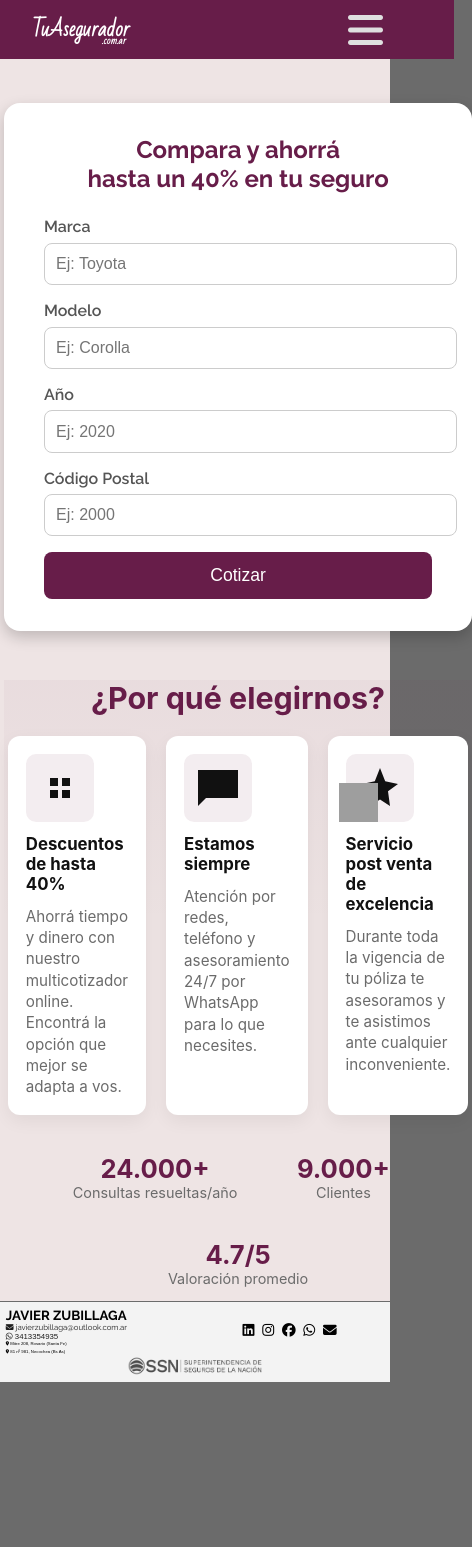
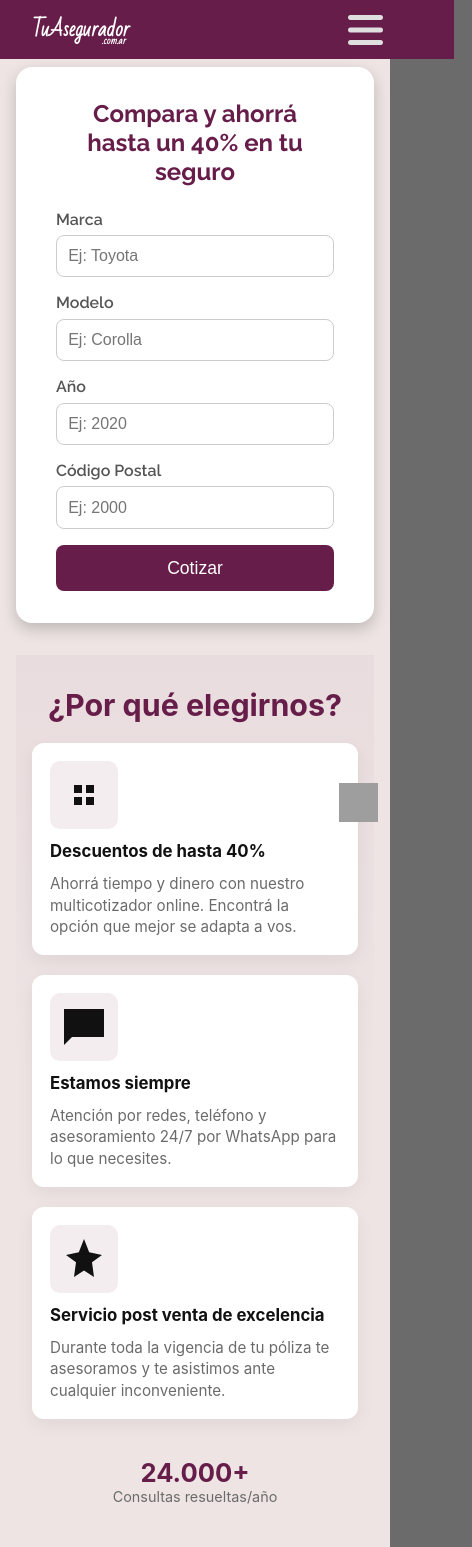
Before and after one commit to zubijavi/TuAsegurador, a React (Vite) app: page / in a window 390 px wide. Shown: the top 1547 px of the page, 472 px wide, since content can reach past the window. Before the commit the page ends 1392 px from the top, so only its background shows below. Built offline with nearby package versions, Linux system fonts and the light colour scheme; grey boxes are pictures that could not be loaded.

Commit message:
correccion de viewport

```diff
--- a/src/App.css
+++ b/src/App.css
@@ -3,7 +3,6 @@
 body {
   font-family: 'Raleway', sans-serif !important;
   background: #6b6b6b;
-  min-height: 100vh;
   margin: 0;
 }
 
--- a/src/pages/Cotizador.css
+++ b/src/pages/Cotizador.css
@@ -3,10 +3,15 @@ main {
   background: #eee4e4;
   margin-top: 0.3vw;
   display: flex;
-    padding: 1vw 1vw;
-    gap: 2vw;
-    align-items: center;
-    justify-content: space-between;
+  /* flex-wrap: wrap; */
+  padding: 1rem;
+  gap: 2rem;
+  align-items: flex-start;
+  justify-content: center;
+  overflow-x: hidden; /* evita desbordamiento horizontal */
+  box-sizing: border-box;
+  width: 100%;
+  max-width: 100vw;
 }
 
 /* -- Estilos Para cotizador Auto */
@@ -16,6 +21,9 @@ main {
   border-radius: 1rem;
   box-shadow: 0 6px 15px rgba(0, 0, 0, 0.2);
   transition: transform 0.3s ease;
+  /* max-width: 420px; */
+  width: 40%;
+  box-sizing: border-box;
 }
 
 .form-container h2 {
@@ -45,6 +53,7 @@ select {
   font-size: 1rem;
   outline: none;
   transition: border-color 0.3s;
+  box-sizing: border-box;
 }
 
 input:focus,
@@ -78,9 +87,11 @@ button:hover {
 
 .why-us {
   background: linear-gradient(180deg, rgba(103, 29, 73, 0.04), transparent 40%);
-    padding: 0 1vw;
+  padding: 2rem 1rem;
   font-family: Inter, system-ui, -apple-system, "Helvetica Neue", Arial;
   color: #111;
+  width: 100%;
+  box-sizing: border-box;
 }
 
 .why-us .container {
@@ -97,7 +108,7 @@ button:hover {
 
 .features {
   display: grid;
-    grid-template-columns: repeat(3, 1fr);
+  grid-template-columns: repeat(auto-fit, minmax(260px, 1fr));
   gap: 20px;
   margin-bottom: 28px;
 }
@@ -166,25 +177,27 @@ button:hover {
   font-size: 0.9rem;
 }
 
-
 /* --- Responsive para main --- */
 @media (max-width: 750px) {
   main {
     margin-top: 13vw;
     display: grid;
     grid-template-columns: 1fr;
-        grid-template-rows: 1fr 1fr;
+    grid-template-rows: 1fr;
     grid-template-areas:
     "cotizador"
-            "sarasa";
+    "otros";
+    padding: 1rem;
   }
 
   .form-container {
     grid-area: cotizador;
-        margin-top: 2vw;
+    width: 100%;
+    /* max-width: 90%; */
   }
 
   .why-us {
-        grid-area: sarasa;
+    grid-area: otros;
+    /* width: 100%; */
   }
 }
```
Lines whose indentation alone changed are shown as unchanged.
